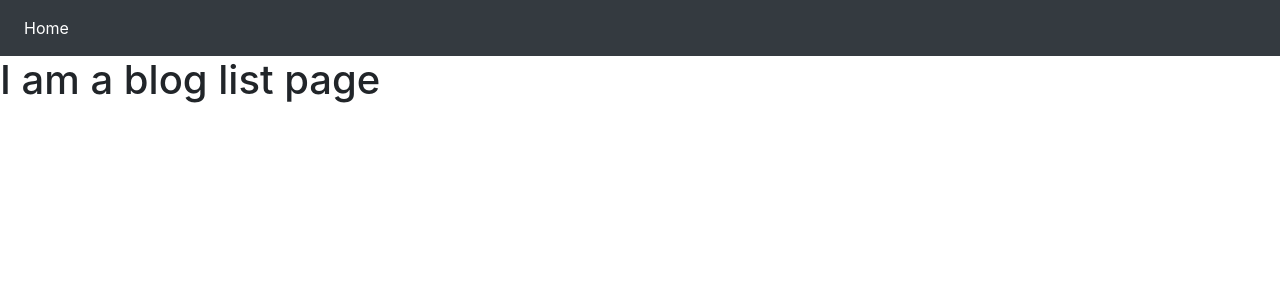
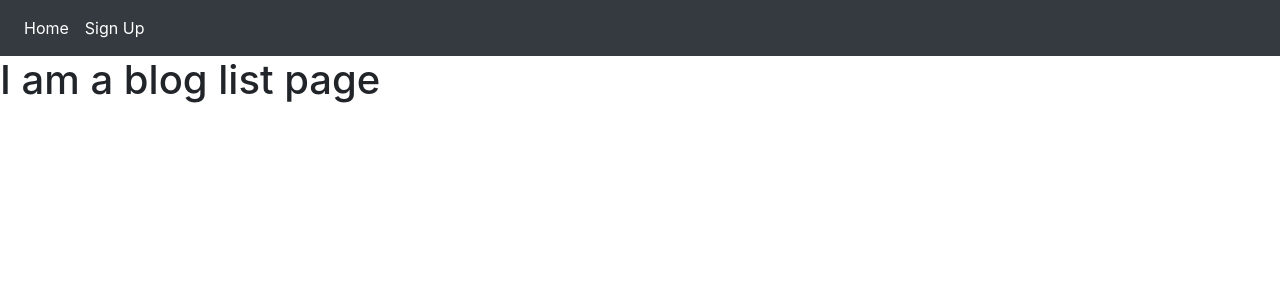
Before and after one commit to LawrenceDavy/python_blog, a Django app: template simple_blog/templates/App_Blog/blog_list.html in a window 1280 px wide. Shown: the top 300 px of the page. Run offline with Django 3.2, Linux system fonts and the light colour scheme; the template is opened without the code that fills it, so the values that code supplies are empty.

Commit message:
added signup url to html

```diff
--- a/simple_blog/templates/base.html
+++ b/simple_blog/templates/base.html
@@ -21,6 +21,9 @@
         <ul class="navbar-nav">
             <li class="nav-item active">
                 <a class="nav-link" href="{% url 'index' %}">Home</a>
+            </li>
+            <li class="nav-item active">
+              <a class="nav-link" href="{% url 'signup' %}">Sign Up</a>
             </li>
         </ul>
     </nav>
```
